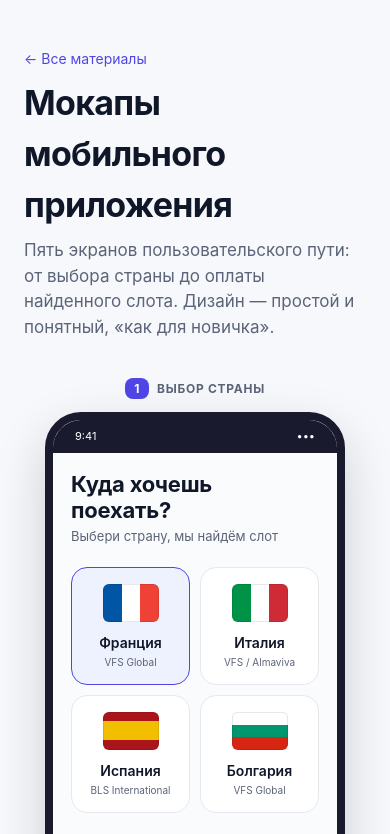
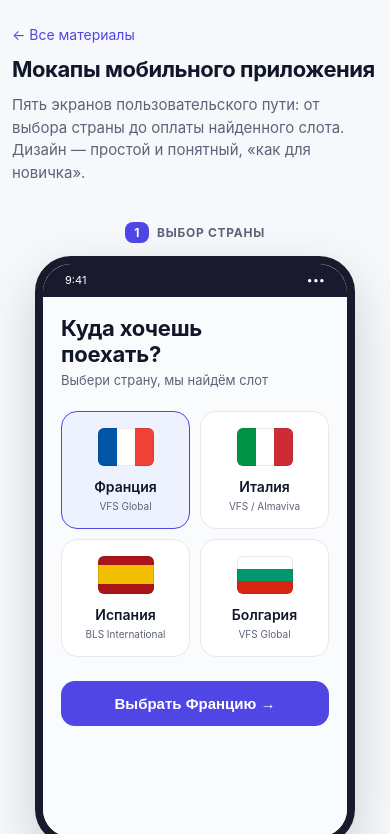
Before and after one commit to aiglobdata-oss/vs-prosto, a plain HTML site: page mockups.html in a window 390 px wide. Shown: the top 834 px of the page. Drawn offline with Linux system fonts and the light colour scheme.

Commit message:
fix: mobile-адаптивность для mockups.html и centers.html (явные правила <480px)

```diff
--- a/mockups.html
+++ b/mockups.html
@@ -235,6 +235,20 @@
   .footer-back a {
     color: var(--indigo); text-decoration: none; font-weight: 600; font-size: 15px;
   }
+
+  /* MOBILE */
+  @media (max-width: 820px) {
+    .wrap { padding: 32px 16px; }
+    .page-head h1 { font-size: 26px; }
+    .page-head p { font-size: 15px; }
+    .phones-grid { gap: 36px; }
+  }
+  @media (max-width: 480px) {
+    .wrap { padding: 24px 12px; }
+    .page-head h1 { font-size: 22px; }
+    .phone { width: 100%; max-width: 320px; }
+    .phones-grid { gap: 32px; }
+  }
 </style>
 </head>
 <body>
```
Also changed, not shown: centers.html (+14 -0 lines).
